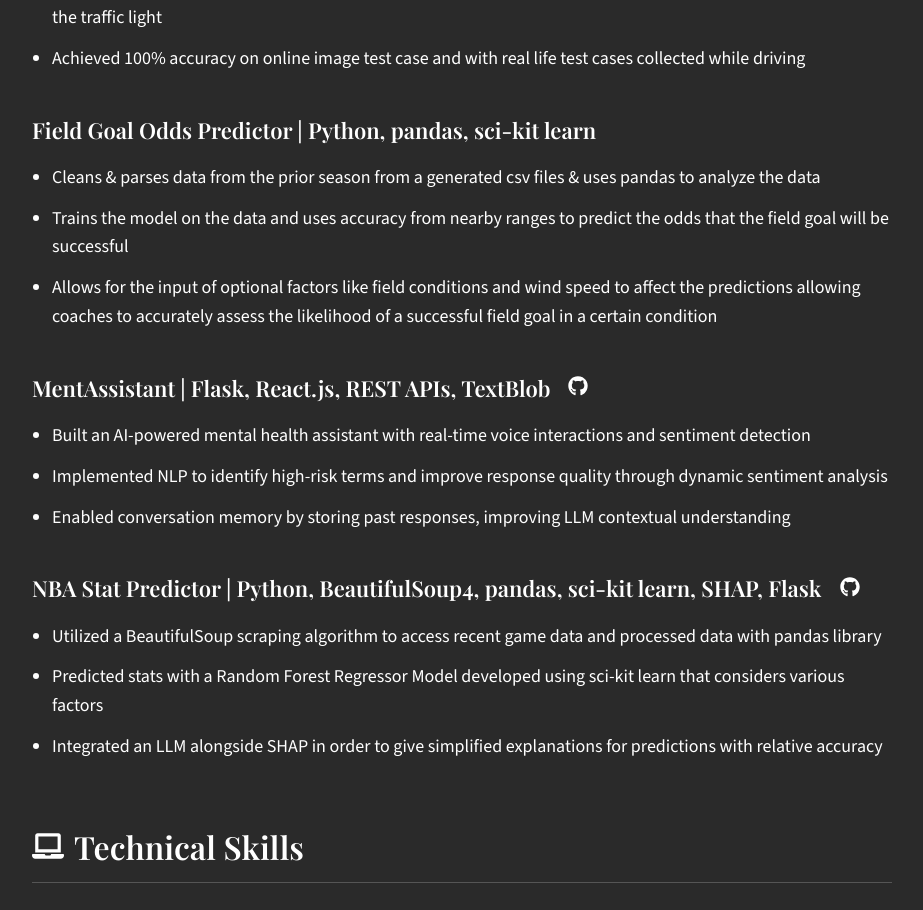
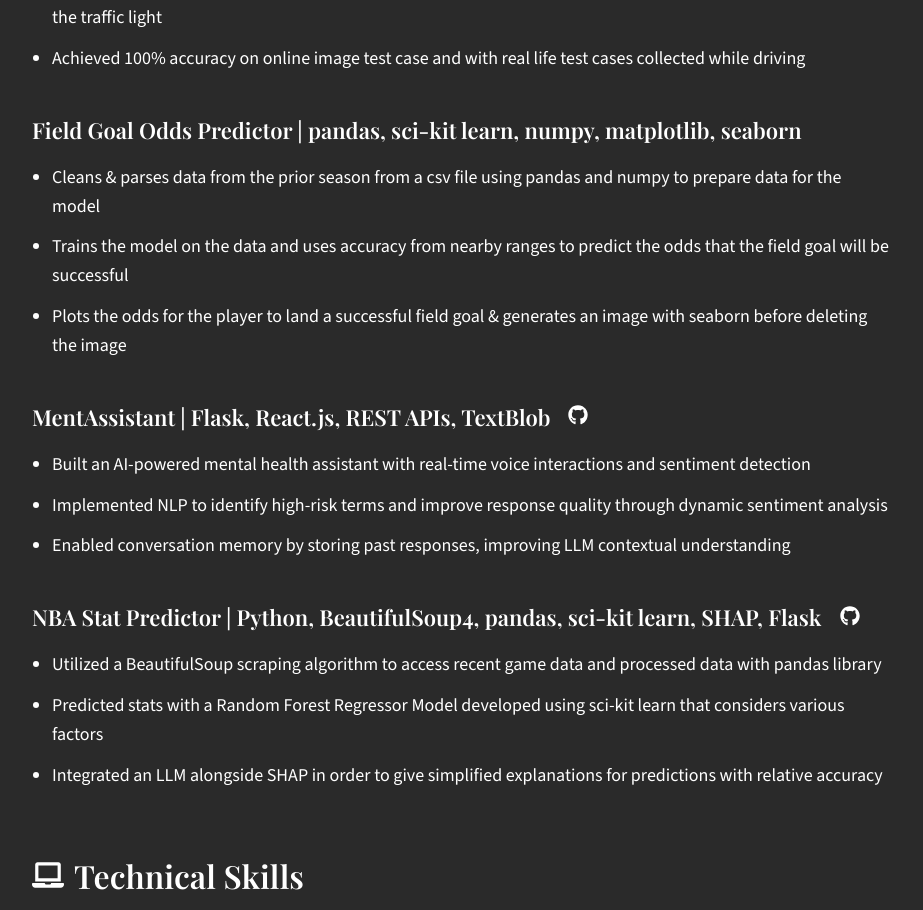
Before and after one commit to jadenkuriakose/portfolio, a React (Create React App) app in the folder app/: page / in a window 1280 px wide. Shown: the part 2969-3879 px from the top of the page, without its empty margins (178-1101 px from the left). Built offline with nearby package versions, Linux system fonts and the light colour scheme.

Commit message:
update project bulletpoints for recent projects

```diff
--- a/app/src/App.js
+++ b/app/src/App.js
@@ -235,17 +235,16 @@ export default function App() {
           </div>
 
           <div className="project-item">
-            <h3> Field Goal Odds Predictor | Python, pandas, sci-kit learn </h3>
+            <h3> Field Goal Odds Predictor | pandas, sci-kit learn, numpy, matplotlib, seaborn </h3>
             <ul>
               <li>
-                Cleans & parses data from the prior season from a generated csv files & uses pandas to analyze the data
+                Cleans & parses data from the prior season from a csv file using pandas and numpy to prepare data for the model
               </li>
               <li>
                 Trains the model on the data and uses accuracy from nearby ranges to predict the odds that the field goal will be successful
               </li>
               <li>
-                Allows for the input of optional factors like field conditions and wind speed to affect the predictions allowing coaches to accurately
-                assess the likelihood of a successful field goal in a certain condition
+                Plots the odds for the player to land a successful field goal & generates an image with seaborn before deleting the image
               </li>
             </ul>
           </div>
```
